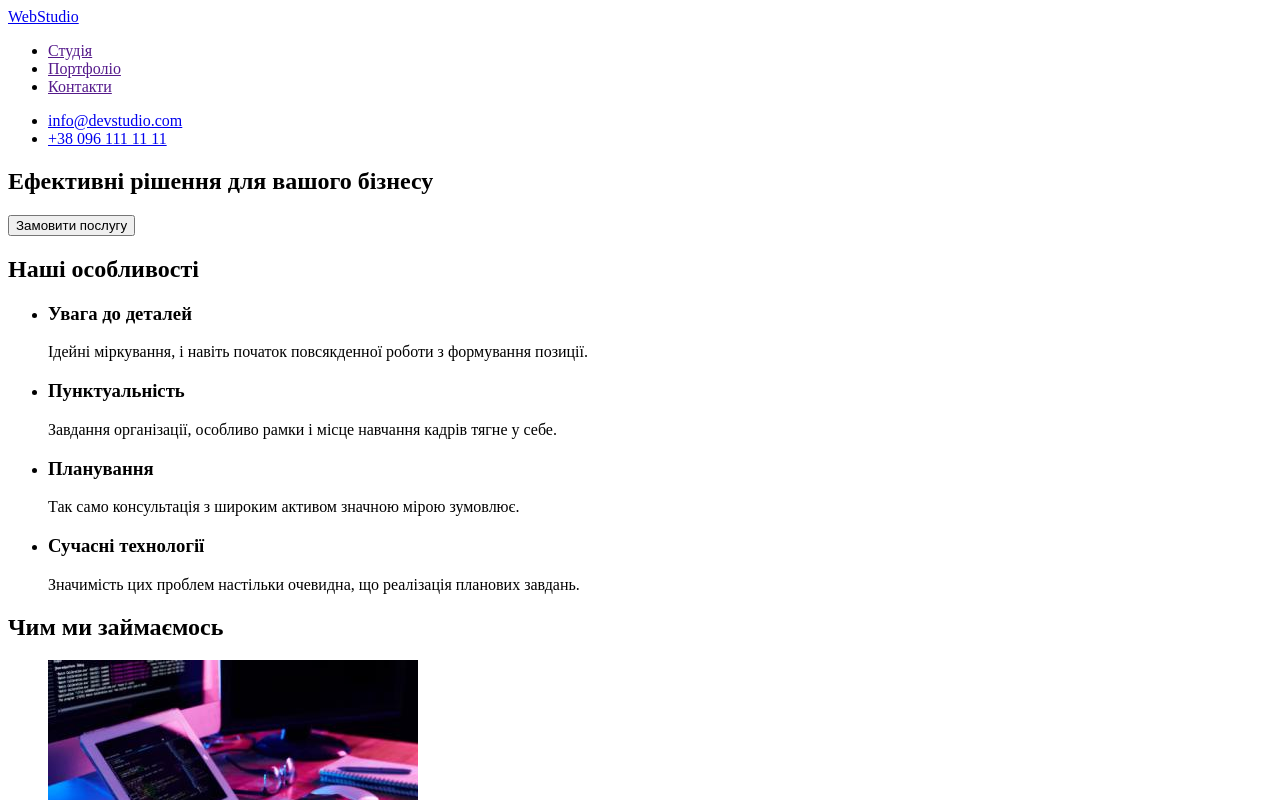
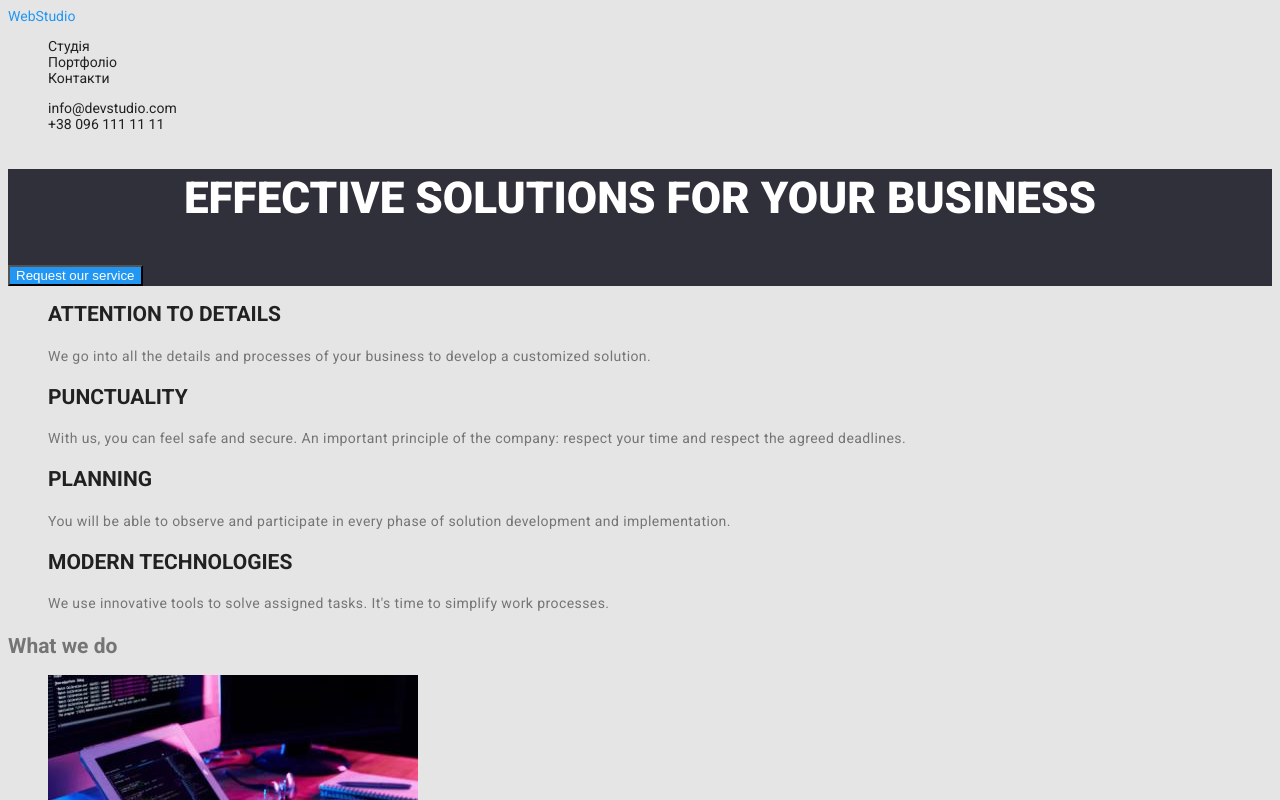
Before and after one commit to boben195/goit-markup-hw-02, a plain HTML site: page index.html in a window 1280 px wide. Shown: the top 800 px of the page. Drawn offline with Linux system fonts and the light colour scheme.

Commit message:
add css styles

```diff
--- /dev/null
+++ b/CSS/styles.css
@@ -0,0 +1,83 @@
+:root {
+  --accent-color: #2196f3;
+  --primary-text-color: #757575;
+  --secondary-text-color: #212121;
+}
+
+body {
+  font-family: "Roboto", sans-serif;
+  font-size: 14px;
+  color: #757575;
+  background-color: #e5e5e5;
+}
+
+.link {
+  text-decoration: none;
+  color: var(--secondary-text-color);
+}
+.link:hover {
+  color: var(--accent-color);
+}
+
+.link.logo {
+  color: var(--accent-color);
+}
+
+.link.foot-addres {
+  color: #ffffff;
+  font-style: normal;
+  font-weight: 400;
+  line-height: 1.7;
+}
+
+.link.foot-contact {
+  color: rgba(255, 255, 255, 0.6);
+  font-style: normal;
+  font-weight: 400;
+  line-height: 1.7;
+}
+
+.list {
+  list-style: none;
+}
+
+.hero {
+  background-color: #2f303a;
+}
+
+.hero-title {
+  font-weight: 900;
+  font-size: 44px;
+  line-height: 1.36;
+  text-align: center;
+  color: #ffffff;
+}
+
+.hero-btn {
+  color: #ffffff;
+  background-color: #2196f3;
+}
+
+.about-title {
+  color: var(--secondary-text-color);
+  font-style: normal;
+  font-weight: 700;
+  line-height: 1.14;
+}
+
+.about-text {
+  font-style: normal;
+  font-weight: 400;
+  font-size: 14px;
+  line-height: 1.7;
+  letter-spacing: 0.03em;
+}
+
+.back-foot {
+  background-color: #2f303a;
+}
+
+.portfolio-btn:hover {
+  color: #ffffff;
+  background-color: #2196f3;
+}
--- a/index.html
+++ b/index.html
@@ -5,64 +5,76 @@
     <meta http-equiv="X-UA-Compatible" content="IE=edge" />
     <meta name="viewport" content="width=device-width, initial-scale=1.0" />
     <title>HTML is easy</title>
+    <link rel="stylesheet" href="./CSS/styles.css" />
+
+    <link rel="preconnect" href="https://fonts.googleapis.com" />
+    <link rel="preconnect" href="https://fonts.gstatic.com" crossorigin />
+    <link
+      href="https://fonts.googleapis.com/css2?family=Raleway:wght@700&family=Roboto:wght@400;500;700;900&display=swap"
+      rel="stylesheet"
+    />
   </head>
   <body>
     <header>
       <nav>
-        <a href="./index.html"> WebStudio </a>
+        <a class="link logo" href="./index.html"> WebStudio </a>
 
-        <ul>
-          <li><a href="">Студія </a></li>
-          <li><a href="">Портфоліо</a></li>
-          <li><a href="">Контакти</a></li>
+        <ul class="list">
+          <li><a class="link" href="">Студія </a></li>
+          <li><a class="link" href="./portfolio.html">Портфоліо</a></li>
+          <li><a class="link" href="">Контакти</a></li>
         </ul>
       </nav>
-      <ul>
-        <li><a href="mailto:info@devstudio.com">info@devstudio.com </a></li>
-        <li><a href="tel:+380961111111">+38 096 111 11 11 </a></li>
+      <ul class="list">
+        <li>
+          <a class="link" href="mailto:info@devstudio.com"
+            >info@devstudio.com
+          </a>
+        </li>
+        <li><a class="link" href="tel:+380961111111">+38 096 111 11 11 </a></li>
       </ul>
     </header>
     <main>
-      <section>
-        <h1>Ефективні рішення для вашого бізнесу</h1>
-        <button type="button">Замовити послугу</button>
+      <section class="hero">
+        <h1 class="hero-title">EFFECTIVE SOLUTIONS FOR YOUR BUSINESS</h1>
+        <button class="hero-btn" type="button">Request our service</button>
       </section>
 
       <section>
-        <h2>Наші особливості</h2>
-        <ul>
+        <ul class="list">
           <li>
-            <h3>Увага до деталей</h3>
-            <p>
-              Ідейні міркування, і навіть початок повсякденної роботи з
-              формування позиції.
+            <h2 class="about-title">ATTENTION TO DETAILS</h2>
+            <p class="about-text">
+              We go into all the details and processes of your business to
+              develop a customized solution.
             </p>
           </li>
           <li>
-            <h3>Пунктуальність</h3>
-            <p>
-              Завдання організації, особливо рамки і місце навчання кадрів тягне
-              у себе.
+            <h2 class="about-title">PUNCTUALITY</h2>
+            <p class="about-text">
+              With us, you can feel safe and secure. An important principle of
+              the company: respect your time and respect the agreed deadlines.
             </p>
           </li>
           <li>
-            <h3>Планування</h3>
-            <p>
-              Так само консультація з широким активом значною мірою зумовлює.
+            <h2 class="about-title">PLANNING</h2>
+            <p class="about-text">
+              You will be able to observe and participate in every phase of
+              solution development and implementation.
             </p>
           </li>
           <li>
-            <h3>Сучасні технології</h3>
-            <p>
-              Значимість цих проблем настільки очевидна, що реалізація планових
-              завдань.
+            <h2 class="about-title">MODERN TECHNOLOGIES</h2>
+            <p class="about-text">
+              We use innovative tools to solve assigned tasks. It's time to
+              simplify work processes.
             </p>
           </li>
         </ul>
       </section>
       <section>
-        <h2>Чим ми займаємось</h2>
-        <ul>
+        <h2>What we do</h2>
+        <ul class="list">
           <li>
             <img
               src="./images/img.jpg"
@@ -91,8 +103,8 @@
       </section>
 
       <section>
-        <h2>Наша команда</h2>
-        <ul>
+        <h2>Our Team</h2>
+        <ul class="list">
           <li>
             <img
               src="./images/imgthree.jpg"
@@ -136,13 +148,25 @@
         </ul>
       </section>
     </main>
-    <footer>
-      <a href="./index.html"> WebStudio </a>
+    <footer class="back-foot">
+      <a class="link logo" href="./index.html"> WebStudio </a>
       <address>
-        <ul>
-          <li><a href="">м. Київ, пр-т Лесі Українки, 26</a></li>
-          <li><a href="mailto:info@devstudio.com">info@devstudio.com</a></li>
-          <li><a href="tel:+380961111111">+38 096 111 11 11</a></li>
+        <ul class="list">
+          <li>
+            <a class="link foot-addres" href=""
+              >695 Park Ave, New York, NY 10065, United States</a
+            >
+          </li>
+          <li>
+            <a class="link foot-contact" href="mailto:info@example.com"
+              >info@example.com</a
+            >
+          </li>
+          <li>
+            <a class="link foot-contact" href="tel:+12127724150"
+              >+1 212-772-4150</a
+            >
+          </li>
         </ul>
       </address>
     </footer>
```
Also changed, not shown: portfolio.html (+59 -31 lines).
